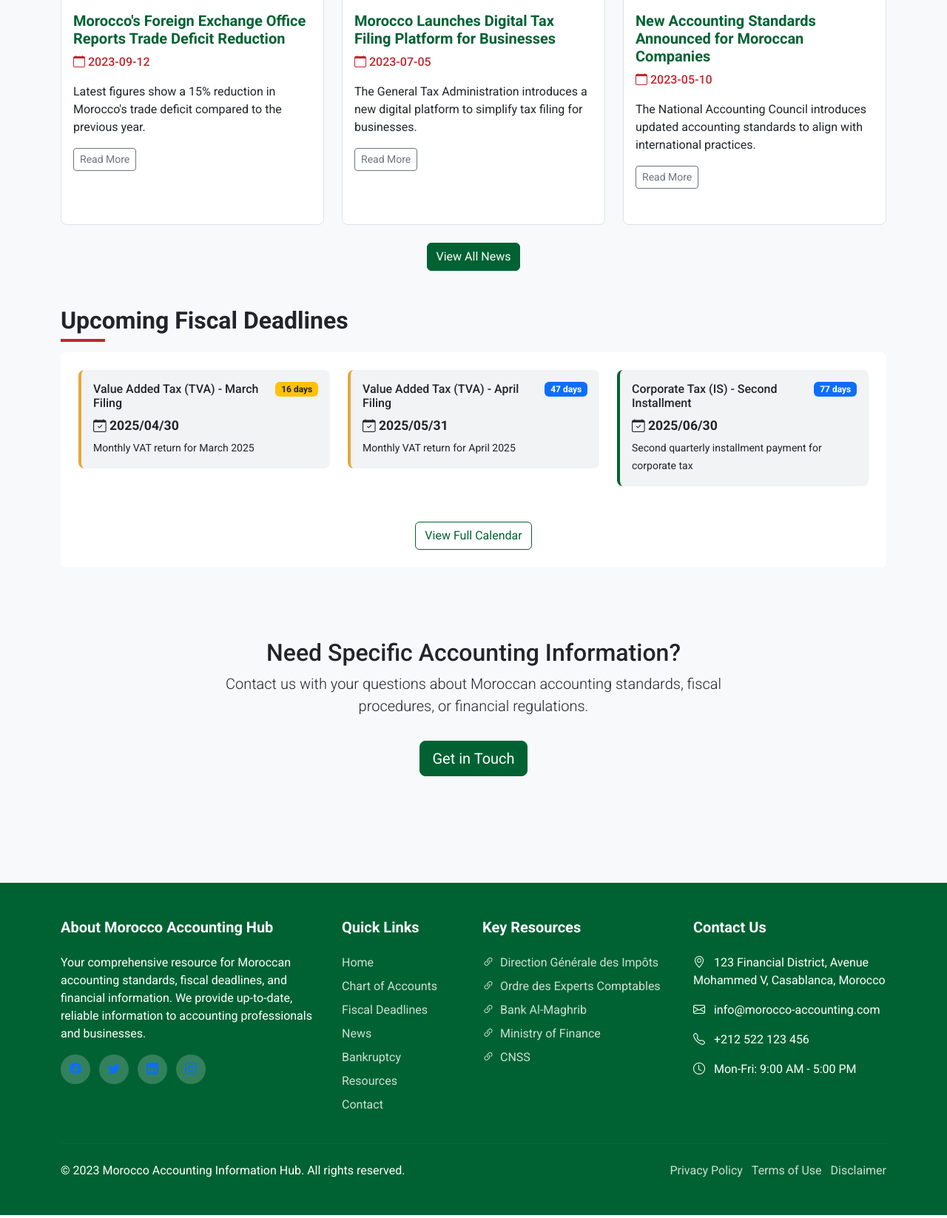
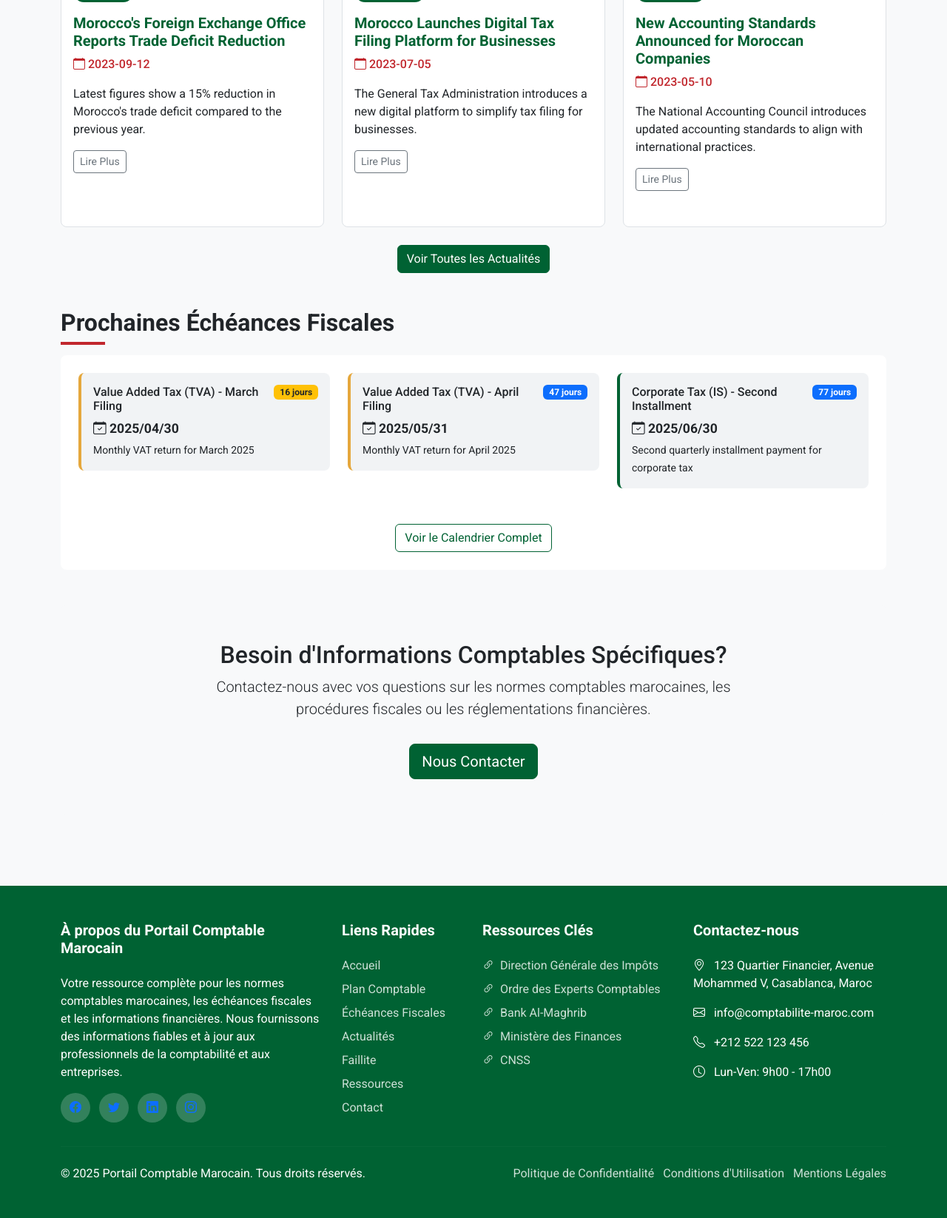
Before and after one commit to Mouad04BA/Portail-Comptable-212, a Flask app: page / in a window 1280 px wide. Shown: the part 1749-3395 px from the top of the page at 74% size. Run offline with Flask 3, Linux system fonts and the light colour scheme.

Commit message:
Update Moroccan accounting website with French translation and bug fixes.  Improved functionality includes fixing the chart of accounts collapsible sections and updating the news section.
Replit-Commit-Author: Agent
Replit-Commit-Session-Id: 3b2cf009-469c-4f18-bcae-83cafc42b65c
Replit-Commit-Screenshot-Url: https://storage.googleapis.com/screenshot-production-us-central1/92c4a015-0be1-48cd-a283-c45f8adf19c3/8201e016-5425-4a38-b2b0-9196370849dc.jpg

```diff
--- a/static/js/fiscal_calendar.js
+++ b/static/js/fiscal_calendar.js
@@ -308,7 +308,7 @@ function updateCountdown(element, targetDate) {
 
   // Update element content
   if (diffDays > 0) {
-    element.textContent = `${diffDays} days`;
+    element.textContent = `${diffDays} jours`;
 
     // Add urgency classes
     if (diffDays <= 7) {
@@ -319,10 +319,10 @@ function updateCountdown(element, targetDate) {
       element.className = 'badge bg-primary countdown';
     }
   } else if (diffDays === 0) {
-    element.textContent = 'Today!';
+    element.textContent = 'Aujourd\'hui!';
     element.className = 'badge bg-danger countdown';
   } else {
-    element.textContent = 'Passed';
+    element.textContent = 'Passé';
     element.className = 'badge bg-secondary countdown';
   }
 }
--- a/templates/chart_accounts.html
+++ b/templates/chart_accounts.html
@@ -43,9 +43,9 @@
 
     {% for account_class in accounts %}
     <div class="account-class fade-in" id="class-{{ account_class.class_number }}">
-        <div class="account-class-header">
+        <div class="account-class-header" style="cursor: pointer;">
             <h3>Class {{ account_class.class_number }}: {{ account_class.class_name }}</h3>
-            <button class="btn btn-sm btn-outline-secondary">
+            <button type="button" class="btn btn-sm btn-outline-secondary">
                 <i class="bi bi-chevron-down toggle-icon"></i>
             </button>
         </div>
--- a/templates/includes/footer.html
+++ b/templates/includes/footer.html
@@ -3,8 +3,8 @@
         <div class="row">
             <!-- About Section -->
             <div class="col-lg-4 mb-4 mb-lg-0">
-                <h5 class="footer-title">About Morocco Accounting Hub</h5>
-                <p>Your comprehensive resource for Moroccan accounting standards, fiscal deadlines, and financial information. We provide up-to-date, reliable information to accounting professionals and businesses.</p>
+                <h5 class="footer-title">À propos du Portail Comptable Marocain</h5>
+                <p>Votre ressource complète pour les normes comptables marocaines, les échéances fiscales et les informations financières. Nous fournissons des informations fiables et à jour aux professionnels de la comptabilité et aux entreprises.</p>
                 <div class="mt-3">
                     <a href="#" class="footer-social-icon">
                         <i class="bi bi-facebook"></i>
@@ -23,21 +23,21 @@
 
             <!-- Quick Links -->
             <div class="col-lg-2 col-md-4 mb-4 mb-md-0">
-                <h5 class="footer-title">Quick Links</h5>
+                <h5 class="footer-title">Liens Rapides</h5>
                 <ul class="list-unstyled">
-                    <li class="mb-2"><a href="{{ url_for('index') }}" class="footer-link">Home</a></li>
-                    <li class="mb-2"><a href="{{ url_for('chart_accounts_page') }}" class="footer-link">Chart of Accounts</a></li>
-                    <li class="mb-2"><a href="{{ url_for('fiscal_deadlines_page') }}" class="footer-link">Fiscal Deadlines</a></li>
-                    <li class="mb-2"><a href="{{ url_for('news_page') }}" class="footer-link">News</a></li>
-                    <li class="mb-2"><a href="{{ url_for('bankruptcy_page') }}" class="footer-link">Bankruptcy</a></li>
-                    <li class="mb-2"><a href="{{ url_for('resources_page') }}" class="footer-link">Resources</a></li>
+                    <li class="mb-2"><a href="{{ url_for('index') }}" class="footer-link">Accueil</a></li>
+                    <li class="mb-2"><a href="{{ url_for('chart_accounts_page') }}" class="footer-link">Plan Comptable</a></li>
+                    <li class="mb-2"><a href="{{ url_for('fiscal_deadlines_page') }}" class="footer-link">Échéances Fiscales</a></li>
+                    <li class="mb-2"><a href="{{ url_for('news_page') }}" class="footer-link">Actualités</a></li>
+                    <li class="mb-2"><a href="{{ url_for('bankruptcy_page') }}" class="footer-link">Faillite</a></li>
+                    <li class="mb-2"><a href="{{ url_for('resources_page') }}" class="footer-link">Ressources</a></li>
                     <li class="mb-2"><a href="{{ url_for('contact_page') }}" class="footer-link">Contact</a></li>
                 </ul>
             </div>
 
             <!-- Resources -->
             <div class="col-lg-3 col-md-4 mb-4 mb-md-0">
-                <h5 class="footer-title">Key Resources</h5>
+                <h5 class="footer-title">Ressources Clés</h5>
                 <ul class="list-unstyled">
                     <li class="mb-2">
                         <a href="https://www.tax.gov.ma/" target="_blank" class="footer-link">
@@ -56,7 +56,7 @@
                     </li>
                     <li class="mb-2">
                         <a href="https://www.finances.gov.ma/" target="_blank" class="footer-link">
-                            <i class="bi bi-link-45deg me-1"></i> Ministry of Finance
+                            <i class="bi bi-link-45deg me-1"></i> Ministère des Finances
                         </a>
                     </li>
                     <li class="mb-2">
@@ -69,19 +69,19 @@
 
             <!-- Contact Info -->
             <div class="col-lg-3 col-md-4">
-                <h5 class="footer-title">Contact Us</h5>
+                <h5 class="footer-title">Contactez-nous</h5>
                 <ul class="list-unstyled">
                     <li class="mb-3">
-                        <i class="bi bi-geo-alt me-2"></i> 123 Financial District, Avenue Mohammed V, Casablanca, Morocco
+                        <i class="bi bi-geo-alt me-2"></i> 123 Quartier Financier, Avenue Mohammed V, Casablanca, Maroc
                     </li>
                     <li class="mb-3">
-                        <i class="bi bi-envelope me-2"></i> info@morocco-accounting.com
+                        <i class="bi bi-envelope me-2"></i> info@comptabilite-maroc.com
                     </li>
                     <li class="mb-3">
                         <i class="bi bi-telephone me-2"></i> +212 522 123 456
                     </li>
                     <li>
-                        <i class="bi bi-clock me-2"></i> Mon-Fri: 9:00 AM - 5:00 PM
+                        <i class="bi bi-clock me-2"></i> Lun-Ven: 9h00 - 17h00
                     </li>
                 </ul>
             </div>
@@ -92,13 +92,13 @@
         <!-- Footer Bottom -->
         <div class="row">
             <div class="col-md-6 mb-3 mb-md-0">
-                <p class="mb-0">&copy; 2023 Morocco Accounting Information Hub. All rights reserved.</p>
+                <p class="mb-0">&copy; 2025 Portail Comptable Marocain. Tous droits réservés.</p>
             </div>
             <div class="col-md-6 text-md-end">
                 <ul class="list-inline mb-0">
-                    <li class="list-inline-item"><a href="#" class="footer-link">Privacy Policy</a></li>
-                    <li class="list-inline-item"><a href="#" class="footer-link">Terms of Use</a></li>
-                    <li class="list-inline-item"><a href="#" class="footer-link">Disclaimer</a></li>
+                    <li class="list-inline-item"><a href="#" class="footer-link">Politique de Confidentialité</a></li>
+                    <li class="list-inline-item"><a href="#" class="footer-link">Conditions d'Utilisation</a></li>
+                    <li class="list-inline-item"><a href="#" class="footer-link">Mentions Légales</a></li>
                 </ul>
             </div>
         </div>
--- a/templates/includes/navbar.html
+++ b/templates/includes/navbar.html
@@ -5,7 +5,7 @@
             <svg xmlns="http://www.w3.org/2000/svg" width="30" height="30" fill="currentColor" class="bi bi-book me-2" viewBox="0 0 16 16">
                 <path d="M1 2.828c.885-.37 2.154-.769 3.388-.893 1.33-.134 2.458.063 3.112.752v9.746c-.935-.53-2.12-.603-3.213-.493-1.18.12-2.37.461-3.287.811V2.828zm7.5-.141c.654-.689 1.782-.886 3.112-.752 1.234.124 2.503.523 3.388.893v9.923c-.918-.35-2.107-.692-3.287-.81-1.094-.111-2.278-.039-3.213.492V2.687zM8 1.783C7.015.936 5.587.81 4.287.94c-1.514.153-3.042.672-3.994 1.105A.5.5 0 0 0 0 2.5v11a.5.5 0 0 0 .707.455c.882-.4 2.303-.881 3.68-1.02 1.409-.142 2.59.087 3.223.877a.5.5 0 0 0 .78 0c.633-.79 1.814-1.019 3.222-.877 1.378.139 2.8.62 3.681 1.02A.5.5 0 0 0 16 13.5v-11a.5.5 0 0 0-.293-.455c-.952-.433-2.48-.952-3.994-1.105C10.413.809 8.985.936 8 1.783z"/>
             </svg>
-            <span>Morocco Accounting Hub</span>
+            <span>Portail Comptable Marocain</span>
         </a>
 
         <!-- Mobile Navigation Toggle -->
@@ -17,22 +17,22 @@
         <div class="collapse navbar-collapse" id="navbarMain">
             <ul class="navbar-nav mx-auto">
                 <li class="nav-item">
-                    <a class="nav-link" href="{{ url_for('index') }}">Home</a>
+                    <a class="nav-link" href="{{ url_for('index') }}">Accueil</a>
                 </li>
                 <li class="nav-item">
-                    <a class="nav-link" href="{{ url_for('chart_accounts_page') }}">Chart of Accounts</a>
+                    <a class="nav-link" href="{{ url_for('chart_accounts_page') }}">Plan Comptable</a>
                 </li>
                 <li class="nav-item">
-                    <a class="nav-link" href="{{ url_for('fiscal_deadlines_page') }}">Fiscal Deadlines</a>
+                    <a class="nav-link" href="{{ url_for('fiscal_deadlines_page') }}">Échéances Fiscales</a>
                 </li>
                 <li class="nav-item">
-                    <a class="nav-link" href="{{ url_for('news_page') }}">News</a>
+                    <a class="nav-link" href="{{ url_for('news_page') }}">Actualités</a>
                 </li>
                 <li class="nav-item">
-                    <a class="nav-link" href="{{ url_for('bankruptcy_page') }}">Bankruptcy Filing</a>
+                    <a class="nav-link" href="{{ url_for('bankruptcy_page') }}">Procédure de Faillite</a>
                 </li>
                 <li class="nav-item">
-                    <a class="nav-link" href="{{ url_for('resources_page') }}">Resources</a>
+                    <a class="nav-link" href="{{ url_for('resources_page') }}">Ressources</a>
                 </li>
                 <li class="nav-item">
                     <a class="nav-link" href="{{ url_for('contact_page') }}">Contact</a>
@@ -40,7 +40,7 @@
             </ul>
 
             <!-- Theme Toggle Button -->
-            <div class="theme-toggle ms-lg-3" id="theme-toggle" title="Toggle Theme">
+            <div class="theme-toggle ms-lg-3" id="theme-toggle" title="Changer de thème">
                 <i class="bi bi-sun-fill" id="theme-icon"></i>
             </div>
         </div>
--- a/templates/index.html
+++ b/templates/index.html
@@ -1,21 +1,21 @@
 {% extends 'layout.html' %}
 
-{% block title %}Moroccan Accounting Info Hub - Home{% endblock %}
+{% block title %}Portail Comptable Marocain - Accueil{% endblock %}
 
 {% block hero %}
 <section class="hero-section">
     <div class="container">
         <div class="row align-items-center">
             <div class="col-lg-6 text-center text-lg-start">
-                <h1 class="mb-4 fade-in">Moroccan Accounting Information Hub</h1>
-                <p class="lead mb-4 fade-in">Your comprehensive resource for Moroccan accounting standards, fiscal deadlines, and financial information.</p>
+                <h1 class="mb-4 fade-in">Portail d'Information Comptable Marocain</h1>
+                <p class="lead mb-4 fade-in">Votre ressource complète pour les normes comptables marocaines, les échéances fiscales et les informations financières.</p>
                 <div class="d-grid gap-2 d-md-flex justify-content-md-start fade-in">
-                    <a href="{{ url_for('chart_accounts_page') }}" class="btn btn-primary btn-lg px-4 me-md-2">Chart of Accounts</a>
-                    <a href="{{ url_for('fiscal_deadlines_page') }}" class="btn btn-outline-light btn-lg px-4">Fiscal Calendar</a>
+                    <a href="{{ url_for('chart_accounts_page') }}" class="btn btn-primary btn-lg px-4 me-md-2">Plan Comptable</a>
+                    <a href="{{ url_for('fiscal_deadlines_page') }}" class="btn btn-outline-light btn-lg px-4">Calendrier Fiscal</a>
                 </div>
             </div>
             <div class="col-lg-6 d-none d-lg-block text-center mt-5 mt-lg-0">
-                <img src="https://images.unsplash.com/photo-1458682625221-3a45f8a844c7" class="img-fluid hero-img rounded" alt="Moroccan Architecture" width="500">
+                <img src="https://images.unsplash.com/photo-1458682625221-3a45f8a844c7" class="img-fluid hero-img rounded" alt="Architecture Marocaine" width="500">
             </div>
         </div>
     </div>
@@ -23,9 +23,9 @@
 {% endblock %}
 
 {% block content %}
-<!-- Featured Services Section -->
+<!-- Section Services Vedettes -->
 <section class="mb-5">
-    <h2 class="section-title mb-4">Featured Services</h2>
+    <h2 class="section-title mb-4">Services Principaux</h2>
     <div class="row g-4">
         <div class="col-md-4">
             <div class="card h-100 fade-in">
@@ -33,9 +33,9 @@
                     <div class="feature-icon mx-auto">
                         <i class="bi bi-journal-text"></i>
                     </div>
-                    <h3 class="card-title h5">Moroccan Chart of Accounts</h3>
-                    <p class="card-text">Complete access to all 7 classes of the Moroccan accounting plan with detailed descriptions and structure.</p>
-                    <a href="{{ url_for('chart_accounts_page') }}" class="btn btn-outline-primary mt-2">Explore</a>
+                    <h3 class="card-title h5">Plan Comptable Marocain</h3>
+                    <p class="card-text">Accès complet aux 7 classes du plan comptable marocain avec descriptions détaillées et structure.</p>
+                    <a href="{{ url_for('chart_accounts_page') }}" class="btn btn-outline-primary mt-2">Explorer</a>
                 </div>
             </div>
         </div>
@@ -45,9 +45,9 @@
                     <div class="feature-icon mx-auto">
                         <i class="bi bi-calendar-check"></i>
                     </div>
-                    <h3 class="card-title h5">Fiscal Deadlines</h3>
-                    <p class="card-text">Stay updated with all important tax deadlines for IS, IR, and TVA with visual reminders and detailed information.</p>
-                    <a href="{{ url_for('fiscal_deadlines_page') }}" class="btn btn-outline-primary mt-2">View Calendar</a>
+                    <h3 class="card-title h5">Échéances Fiscales</h3>
+                    <p class="card-text">Restez informé de toutes les échéances fiscales importantes pour l'IS, l'IR et la TVA avec des rappels visuels et des informations détaillées.</p>
+                    <a href="{{ url_for('fiscal_deadlines_page') }}" class="btn btn-outline-primary mt-2">Voir le Calendrier</a>
                 </div>
             </div>
         </div>
@@ -57,23 +57,23 @@
                     <div class="feature-icon mx-auto">
                         <i class="bi bi-file-earmark-text"></i>
                     </div>
-                    <h3 class="card-title h5">Bankruptcy Filing Guide</h3>
-                    <p class="card-text">Step-by-step guidance on the bankruptcy filing process in Morocco, with comprehensive FAQs.</p>
-                    <a href="{{ url_for('bankruptcy_page') }}" class="btn btn-outline-primary mt-2">Learn More</a>
+                    <h3 class="card-title h5">Guide de Procédure de Faillite</h3>
+                    <p class="card-text">Guide étape par étape sur la procédure de dépôt de faillite au Maroc, avec FAQ complète.</p>
+                    <a href="{{ url_for('bankruptcy_page') }}" class="btn btn-outline-primary mt-2">En Savoir Plus</a>
                 </div>
             </div>
         </div>
     </div>
 </section>
 
-<!-- 3D Elements Section -->
+<!-- Section Éléments 3D -->
 <section class="mb-5">
     <div class="row align-items-center">
         <div class="col-md-6">
-            <h2 class="section-title">Comprehensive Accounting Resources</h2>
-            <p class="lead">Our platform brings together essential information needed by accounting professionals, business owners, and students in Morocco.</p>
-            <p>Access detailed guides, up-to-date fiscal calendars, and the latest financial news — all designed to help you navigate the Moroccan accounting landscape with confidence.</p>
-            <a href="{{ url_for('resources_page') }}" class="btn btn-primary mt-3">Explore Resources</a>
+            <h2 class="section-title">Ressources Comptables Complètes</h2>
+            <p class="lead">Notre plateforme rassemble les informations essentielles dont ont besoin les professionnels de la comptabilité, les chefs d'entreprise et les étudiants au Maroc.</p>
+            <p>Accédez à des guides détaillés, des calendriers fiscaux à jour et les dernières actualités financières — tous conçus pour vous aider à naviguer dans le paysage comptable marocain en toute confiance.</p>
+            <a href="{{ url_for('resources_page') }}" class="btn btn-primary mt-3">Explorer les Ressources</a>
         </div>
         <div class="col-md-6 text-center">
             <div class="scene">
@@ -83,16 +83,16 @@
                     <div class="cube-face cube-face-right">IS</div>
                     <div class="cube-face cube-face-left">IR</div>
                     <div class="cube-face cube-face-top">Fiscal</div>
-                    <div class="cube-face cube-face-bottom">Legal</div>
+                    <div class="cube-face cube-face-bottom">Légal</div>
                 </div>
             </div>
         </div>
     </div>
 </section>
 
-<!-- Latest News Section -->
+<!-- Section Dernières Actualités -->
 <section class="mb-5">
-    <h2 class="section-title mb-4">Latest Financial News</h2>
+    <h2 class="section-title mb-4">Dernières Actualités Financières</h2>
     <div class="row g-4">
         {% for news_item in latest_news %}
         <div class="col-md-4">
@@ -103,20 +103,20 @@
                     <h3 class="card-title h5">{{ news_item.title }}</h3>
                     <p class="news-date"><i class="bi bi-calendar"></i> {{ news_item.date }}</p>
                     <p class="card-text">{{ news_item.summary }}</p>
-                    <a href="{{ url_for('news_page') }}#news-{{ news_item.id }}" class="btn btn-sm btn-outline-secondary">Read More</a>
+                    <a href="{{ url_for('news_page') }}#news-{{ news_item.id }}" class="btn btn-sm btn-outline-secondary">Lire Plus</a>
                 </div>
             </div>
         </div>
         {% endfor %}
     </div>
     <div class="text-center mt-4">
-        <a href="{{ url_for('news_page') }}" class="btn btn-primary">View All News</a>
+        <a href="{{ url_for('news_page') }}" class="btn btn-primary">Voir Toutes les Actualités</a>
     </div>
 </section>
 
-<!-- Upcoming Deadlines -->
+<!-- Échéances à Venir -->
 <section class="mb-5">
-    <h2 class="section-title mb-4">Upcoming Fiscal Deadlines</h2>
+    <h2 class="section-title mb-4">Prochaines Échéances Fiscales</h2>
     <div class="calendar-container fade-in">
         <div class="row">
             {% for deadline in upcoming_deadlines %}
@@ -144,18 +144,18 @@
             {% endfor %}
         </div>
         <div class="text-center mt-3">
-            <a href="{{ url_for('fiscal_deadlines_page') }}" class="btn btn-outline-primary">View Full Calendar</a>
+            <a href="{{ url_for('fiscal_deadlines_page') }}" class="btn btn-outline-primary">Voir le Calendrier Complet</a>
         </div>
     </div>
 </section>
 
-<!-- Call to Action -->
+<!-- Appel à l'Action -->
 <section class="text-center mb-5 py-5 bg-light rounded fade-in">
     <div class="row justify-content-center">
         <div class="col-lg-8">
-            <h2>Need Specific Accounting Information?</h2>
-            <p class="lead">Contact us with your questions about Moroccan accounting standards, fiscal procedures, or financial regulations.</p>
-            <a href="{{ url_for('contact_page') }}" class="btn btn-lg btn-primary mt-3">Get in Touch</a>
+            <h2>Besoin d'Informations Comptables Spécifiques?</h2>
+            <p class="lead">Contactez-nous avec vos questions sur les normes comptables marocaines, les procédures fiscales ou les réglementations financières.</p>
+            <a href="{{ url_for('contact_page') }}" class="btn btn-lg btn-primary mt-3">Nous Contacter</a>
         </div>
     </div>
 </section>
@@ -186,7 +186,7 @@
 
             // Update element content
             if (diffDays > 0) {
-                element.textContent = `${diffDays} days`;
+                element.textContent = `${diffDays} jours`;
 
                 // Add urgency classes
                 if (diffDays <= 7) {
@@ -197,10 +197,10 @@
                     element.className = 'badge bg-primary countdown';
                 }
             } else if (diffDays === 0) {
-                element.textContent = 'Today!';
+                element.textContent = 'Aujourd\'hui!';
                 element.className = 'badge bg-danger countdown';
             } else {
-                element.textContent = 'Passed';
+                element.textContent = 'Passé';
                 element.className = 'badge bg-secondary countdown';
             }
         }
--- a/templates/news.html
+++ b/templates/news.html
@@ -93,9 +93,8 @@
             <div class="list-group fade-in">
                 {% set dates = news_items|map(attribute='date')|list|unique %}
                 {% for date_str in dates %}
-                {% set date_obj = date_str|strptime('%Y-%m-%d') %}
                 <a href="#" class="list-group-item list-group-item-action d-flex justify-content-between align-items-center" data-filter-date="{{ date_str }}">
-                    {{ date_obj.strftime('%B %Y') }}
+                    {{ date_str }}
                     <span class="badge bg-secondary rounded-pill">{{ news_items|selectattr('date', 'search', date_str[:7])|list|length }}</span>
                 </a>
                 {% endfor %}
```
Also changed, not shown: static/js/chart_accounts.js (+19 -1 lines).
